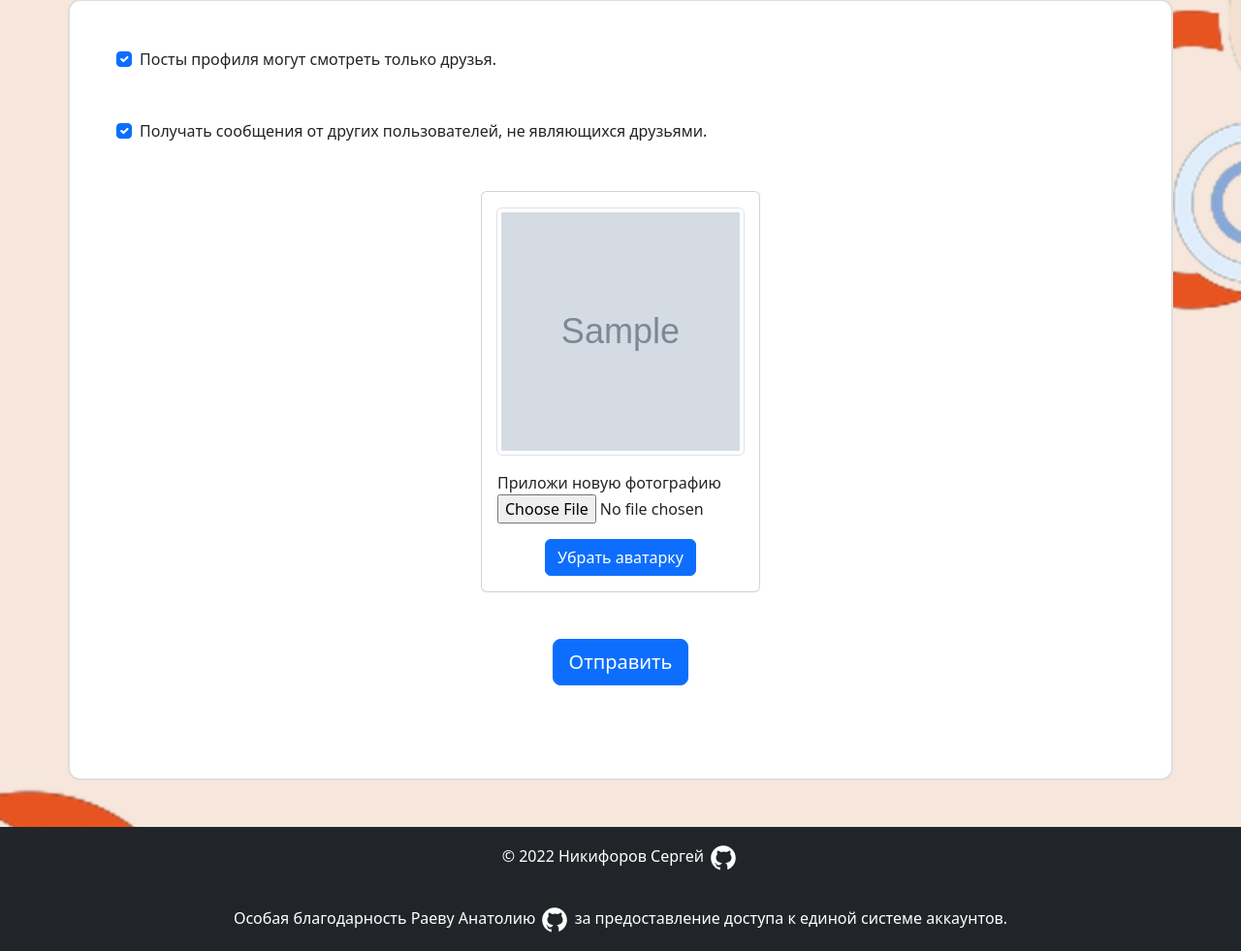
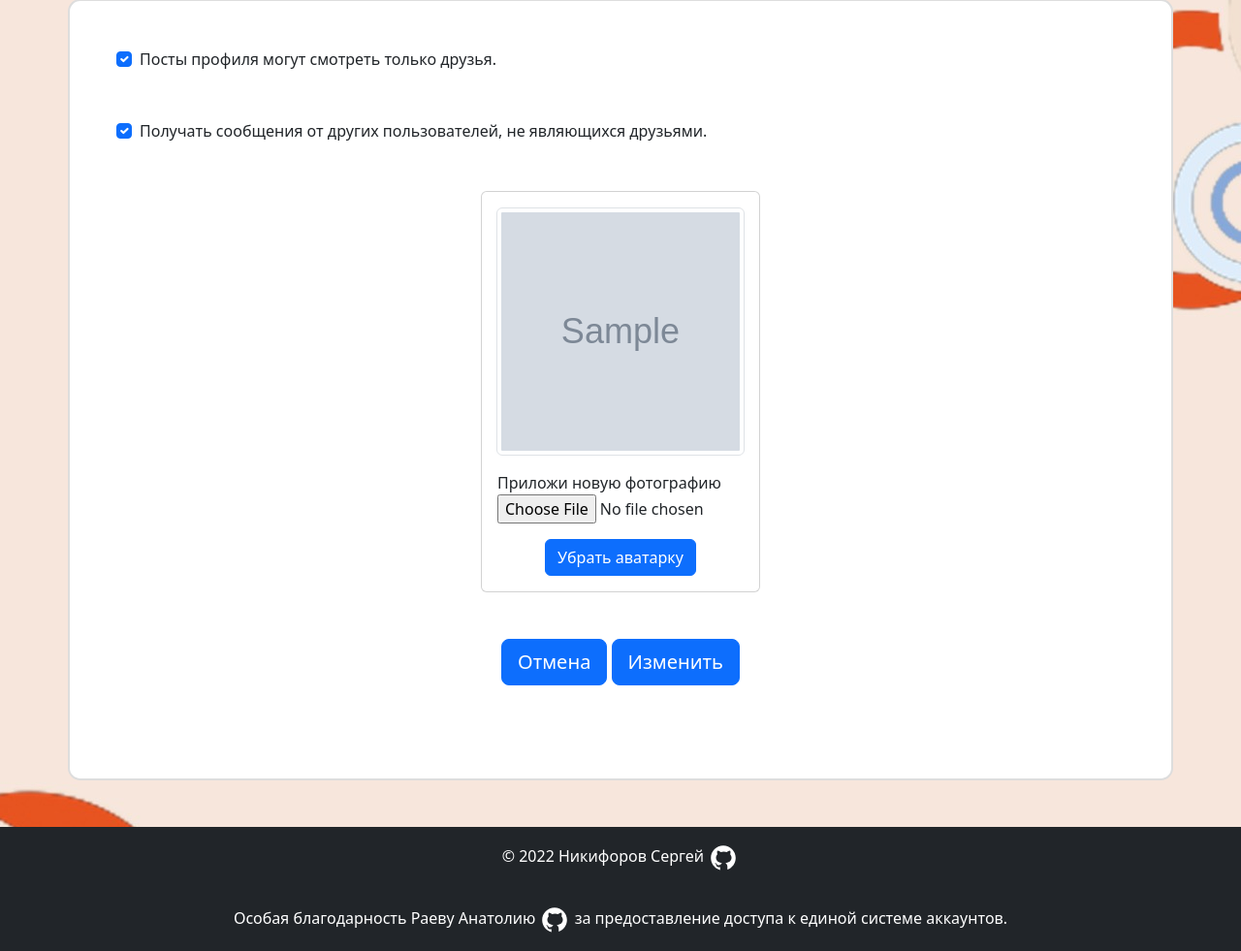
Before and after one commit to Shadow318193/ProtoNetwork, a Flask app: page /settings in a window 1280 px wide. Shown: the part 121-1102 px from the top of the page at 97% size. Run offline with Flask 2, Linux system fonts and the light colour scheme; a user stored in the database is signed in; tables that the repository leaves empty hold one stand-in row (values such as "Sample post"); grey boxes marked "Sample" are stand-in pictures.

Commit message:
Update settings.html

```diff
--- a/templates/settings.html
+++ b/templates/settings.html
@@ -38,7 +38,8 @@
             </div>
         </div>
         <div class="text-center mb-5">
-            <button type="submit" class="btn btn-primary btn-lg" id="set_button" name="set_button">Отправить</button>
+            <a href="/user/{{ current_user.login }}" class="btn btn-primary btn-lg">Отмена</a>
+            <button type="submit" class="btn btn-primary btn-lg" id="set_button" name="set_button">Изменить</button>
         </div>
     </form>
 {% endblock %}
```
